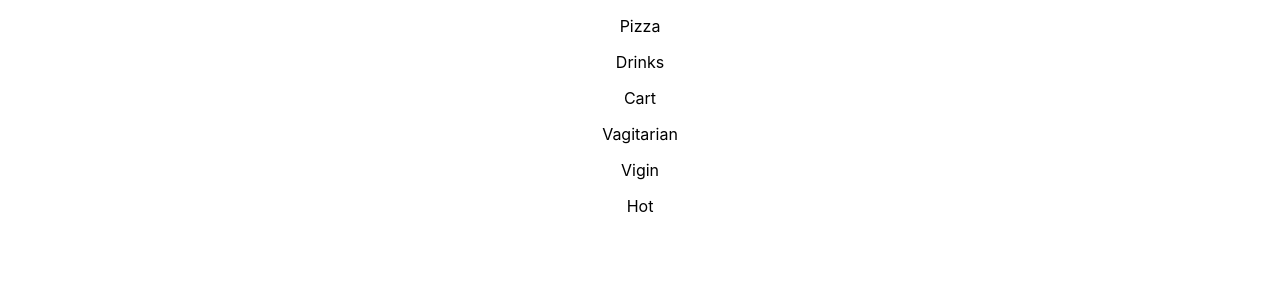
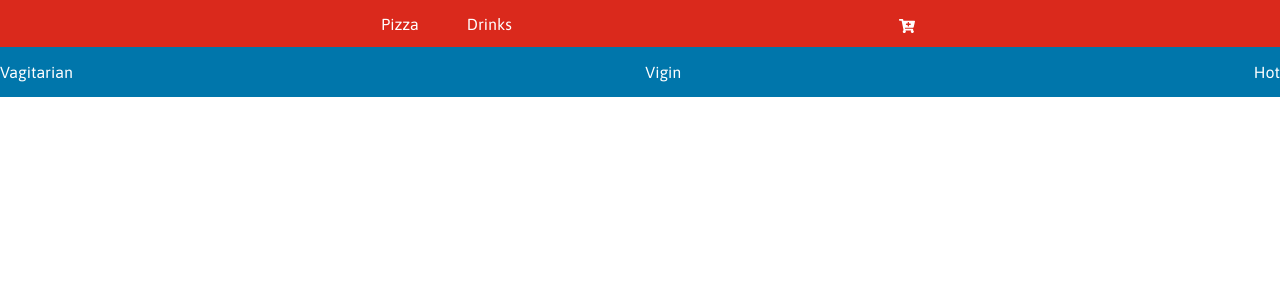
Before and after one commit to alihusnain4190/food, a React (Create React App) app in the folder fe-food/: page / in a window 1280 px wide. Shown: the top 300 px of the page. Built offline with nearby package versions, Linux system fonts and the light colour scheme.

Commit message:
add some css for Navbar and lowernav

```diff
--- a/fe-food/package.json
+++ b/fe-food/package.json
@@ -10,6 +10,7 @@
     "node-sass": "^5.0.0",
     "react": "^17.0.1",
     "react-dom": "^17.0.1",
+    "react-icons": "^4.2.0",
     "react-scripts": "4.0.3",
     "web-vitals": "^1.1.0"
   },
--- a/fe-food/public/index.html
+++ b/fe-food/public/index.html
@@ -10,6 +10,11 @@
       content="Web site created using create-react-app"
     />
     <link rel="apple-touch-icon" href="%PUBLIC_URL%/logo192.png" />
+    <link rel="preconnect" href="https://fonts.gstatic.com" />
+    <link
+      href="https://fonts.googleapis.com/css2?family=Asap&display=swap"
+      rel="stylesheet"
+    />
     <!--
       manifest.json provides metadata used when your web app is installed on a
       user's mobile device or desktop. See https://developers.google.com/web/fundamentals/web-app-manifest/
--- a/fe-food/src/App.scss
+++ b/fe-food/src/App.scss
@@ -1,38 +1,8 @@
-.App {
-  text-align: center;
+@import "./style/layout/lowernavbar";
+@import "./style/layout/navbar";
+@import "./style/variable/variable";
+@import "./style/fonts/font";
+body {
+  font-family: $main-font;
+  color: $main-color;
 }
-
-.App-logo {
-  height: 40vmin;
-  pointer-events: none;
-}
-
-@media (prefers-reduced-motion: no-preference) {
-  .App-logo {
-    animation: App-logo-spin infinite 20s linear;
-  }
-}
-
-.App-header {
-  background-color: #282c34;
-  min-height: 100vh;
-  display: flex;
-  flex-direction: column;
-  align-items: center;
-  justify-content: center;
-  font-size: calc(10px + 2vmin);
-  color: white;
-}
-
-.App-link {
-  color: #61dafb;
-}
-
-@keyframes App-logo-spin {
-  from {
-    transform: rotate(0deg);
-  }
-  to {
-    transform: rotate(360deg);
-  }
-}
--- a/fe-food/src/Component/LowerNavbar.jsx
+++ b/fe-food/src/Component/LowerNavbar.jsx
@@ -2,11 +2,16 @@ import React from "react";
 
 const LowerNavbar = () => {
   return (
-    <section>
+    <section className="lowernavbar">
       <div>
+        <i class="dpg-icon dpg-icon-menu-filter-veg"></i>
         <p>Vagitarian</p>
+      </div>
+      <div>
         <p>Vigin</p>
+      </div>
 
+      <div>
         <p>Hot</p>
       </div>
     </section>
--- a/fe-food/src/Component/Navbar.jsx
+++ b/fe-food/src/Component/Navbar.jsx
@@ -1,13 +1,16 @@
 import React from "react";
+import { FaCartPlus } from "react-icons/fa";
 
 const Navbar = () => {
   return (
-    <nav>
-      <div>
-        <p>Pizza</p>
-        <p>Drinks</p>
+    <nav className="navbar">
+      <div className="navbar__text">
+        <a href="/">Pizza</a>
+        <a href="#">Drinks</a>
       </div>
-      <div>Cart</div>
+      <div className="navbar__cart">
+        <FaCartPlus className="cart" />
+      </div>
     </nav>
   );
 };
--- /dev/null
+++ b/fe-food/src/style/fonts/_font.scss
@@ -0,0 +1 @@
+$main-font: "Asap", sans-serif;
--- /dev/null
+++ b/fe-food/src/style/layout/_lowernavbar.scss
@@ -0,0 +1,7 @@
+@import "../variable/variable";
+.lowernavbar {
+  display: flex;
+  flex-direction: row;
+  justify-content: space-between;
+  background-color: $lowernav-color;
+}
--- /dev/null
+++ b/fe-food/src/style/layout/_navbar.scss
@@ -0,0 +1,26 @@
+@import "../variable/variable";
+.navbar {
+  display: flex;
+  background-color: $base-color;
+  justify-content: space-evenly;
+  padding: 10px;
+  .navbar__text {
+    display: flex;
+    justify-content: space-evenly;
+    align-items: center;
+
+    a {
+      cursor: pointer;
+      margin-left: 1rem;
+      margin-right: 2rem;
+      text-decoration: none;
+      color: $main-color;
+    }
+  }
+  .navbar__cart {
+    .cart {
+      size: 20;
+      margin-top: 0.5rem;
+    }
+  }
+}
--- /dev/null
+++ b/fe-food/src/style/variable/_variable.scss
@@ -0,0 +1,3 @@
+$base-color: #da291c;
+$main-color: #fff;
+$lowernav-color: #0076ab;
```
Also changed, not shown: fe-food/src/logo.svg (deleted), 1 other file (tests, documents, lock files or other folders).
